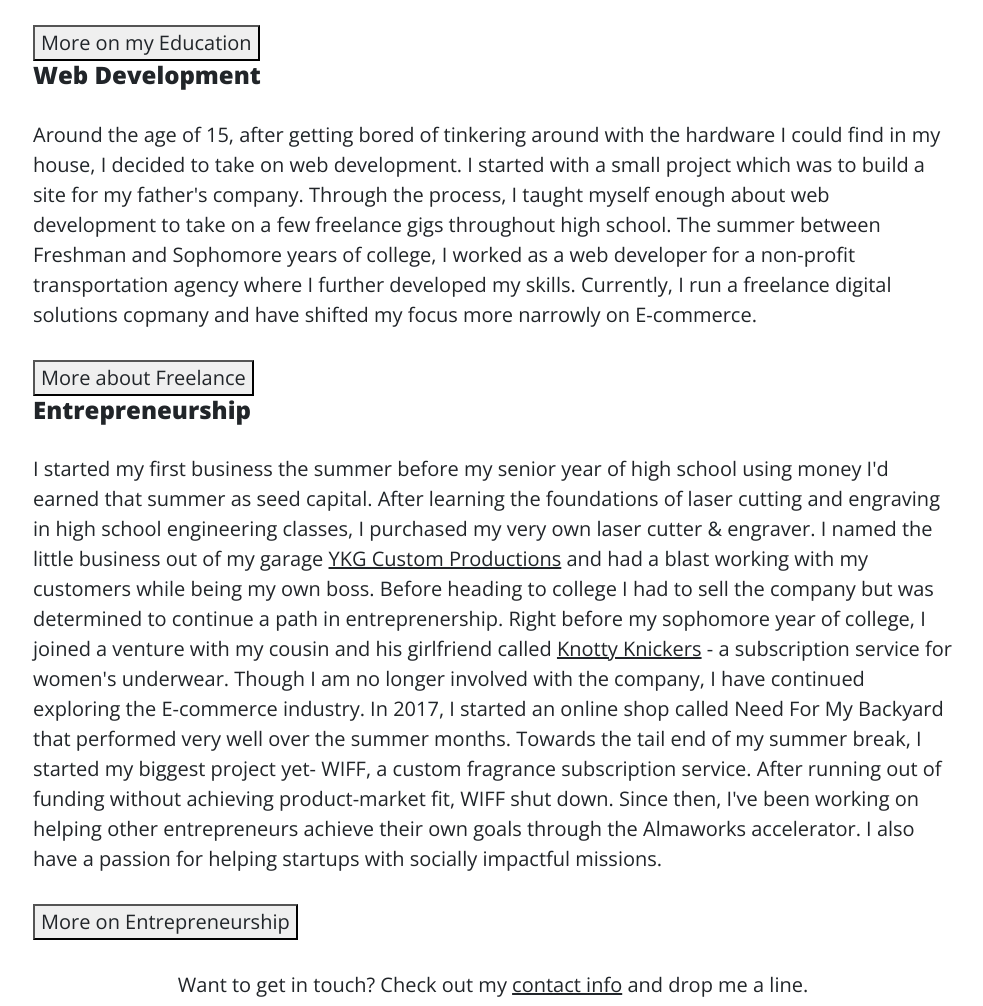
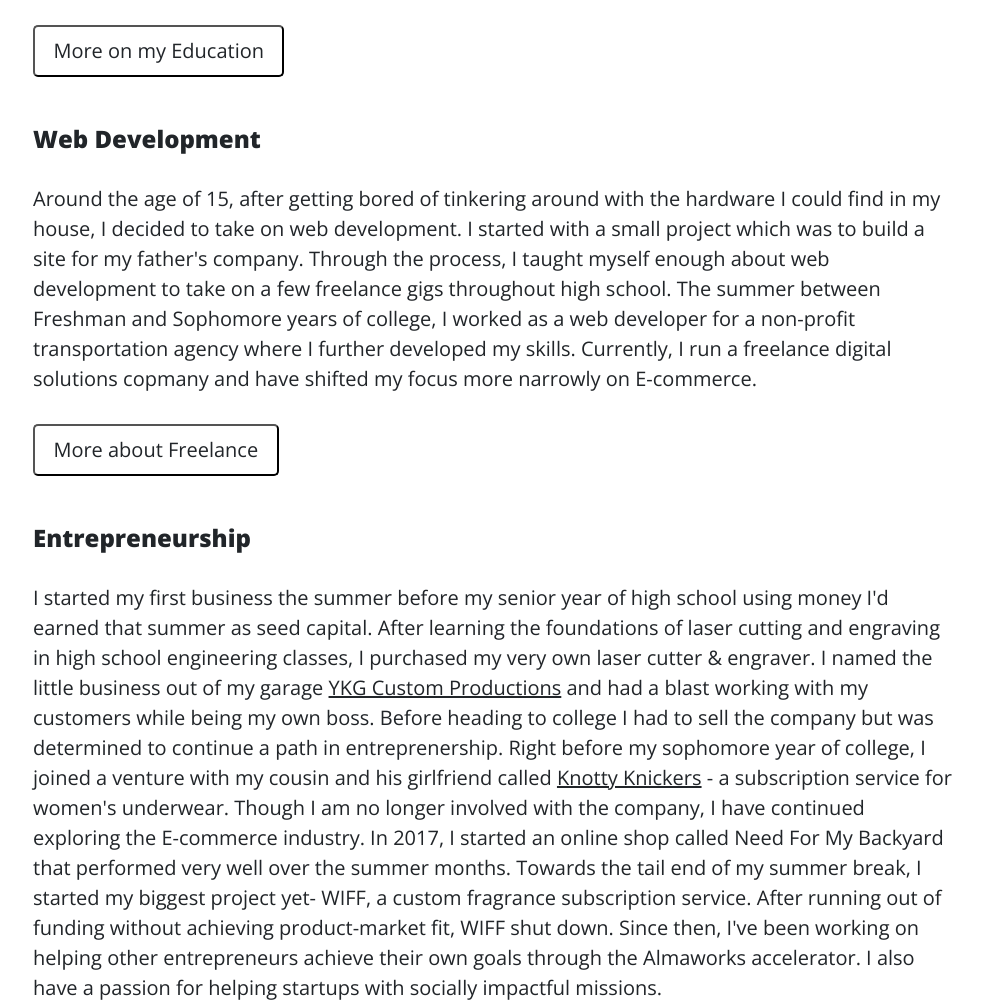
Before and after one commit to yashgurditta/yashgurditta.github.io, a website: page index.html in a window 1280 px wide. Shown: the part 1460-2466 px from the top of the page, without its empty margins (147-1130 px from the left). Drawn offline with nearby package versions, Linux system fonts and the light colour scheme.

Commit message:
Added buttons

```diff
--- a/css/clean-blog.css
+++ b/css/clean-blog.css
@@ -7,6 +7,17 @@
   font-size: 20px;
   color: #212529;
   font-family: 'Lora', 'Times New Roman', serif; }
+
+button.more {
+  font: white;
+  padding-left: 2%;
+  padding-right: 2%;
+  padding-top: 1%;
+  padding-bottom: 1%;
+  border-radius: 5px;
+  background-color: white;
+  border-color: black;
+}
 
 p {
   line-height: 1.5;
--- a/index.html
+++ b/index.html
@@ -86,15 +86,15 @@
           </center><br>
           <h4>Education</h4>
           <p>I was born and raised in a small town in Northern New Jersey called Wood-Ridge to a household of immigrant parents and an older sister who is now in medical school. Most of my time as a kid was spent playing outside in my backyard with my neighborhood friends. During my middle school years at <a href="http://bergencharter.org/">Bergen Arts &amp; Science Charter School</a> - a charter school in Garfield, NJ - I developed a passion for STEM. After graduating middle school, I attended a public magnet high school called <a href="https://bcts.bergen.org/index.php/2016-05-10-17-30-50/bcts-campuses">Bergen County Academies</a> where I took rigorous courses including many with an engineering focus. Upon graduation, I moved up to Medford, MA to pursue a degree in Environmental Engineering at Tufts University. After a little over a year there, I learned that it wasn't a great fit for me and explored my options, leading to my decision to transfer. Currently, I'm a senior at Columbia University studying Economics. I'm passionate about spreading knowledge and have been tutoring for over 6 years now.</p>
-          <button><a href="/education">More on my Education</a></button>
-          <h4>Web Development</h4>
+          <button class="more"><a href="/education">More on my Education</a></button>
+          <h4 class="mt-5">Web Development</h4>
           <p>Around the age of 15, after getting bored of tinkering around with the hardware I could find in my house, I decided to take on web development. I started with a small project which was to build a site for my father's company. Through the process, I taught myself enough about web development to take on a few freelance gigs throughout high school. The summer between Freshman and Sophomore years of college, I worked as a web developer for a non-profit transportation agency where I further developed my skills. Currently, I run a freelance digital solutions copmany and have shifted my focus more narrowly on E-commerce. </p>
-          <button><a href="https://mirgaservices.com/">More about Freelance</a></button>
-          <h4>Entrepreneurship</h4>
+          <button class="more"><a href="https://mirgaservices.com/">More about Freelance</a></button>
+          <h4 class="mt-5">Entrepreneurship</h4>
           <p>I started my first business the summer before my senior year of high school using money I'd earned that summer as seed capital. After learning the foundations of laser cutting and engraving in high school engineering classes, I purchased my very own laser cutter &amp; engraver. I named the little business out of my garage <a href="http://ykgcustoms.github.io/">YKG Custom Productions</a> and had a blast working with my customers while being my own boss. Before heading to college I had to sell the company but was determined to continue a path in entreprenership. Right before my sophomore year of college, I joined a venture with my cousin and his girlfriend called <a href="https://knottyknickers.co/">Knotty Knickers</a> - a subscription service for women's underwear. Though I am no longer involved with the company, I have continued exploring the E-commerce industry. In 2017, I started an online shop called Need For My Backyard that performed very well over the summer months. Towards the tail end of my summer break, I started my biggest project yet- WIFF, a custom fragrance subscription service. After running out of funding without achieving product-market fit, WIFF shut down. Since then, I've been working on helping other entrepreneurs achieve their own goals through the Almaworks accelerator. I also have a passion for helping startups with socially impactful missions.</p>
-          <button><a href="/ventures">More on Entrepreneurship</a></button>
+          <button class="more"><a href="/ventures">More on Entrepreneurship</a></button>
           <br>
-          <p class="text-center">Want to get in touch? Check out my <a href="/contact">contact info</a> and drop me a line.</p>
+          <p class="text-center mt-5">Want to get in touch? Check out my <a href="/contact">contact info</a> and drop me a line.</p>
         </div>
       </div>
     </div>
```
